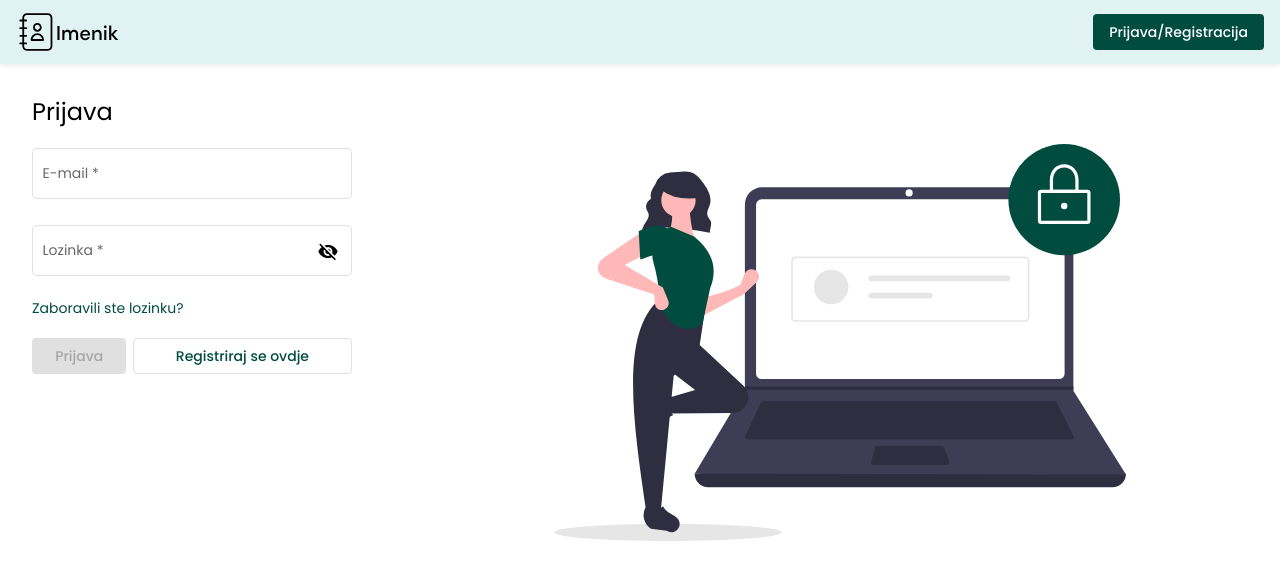
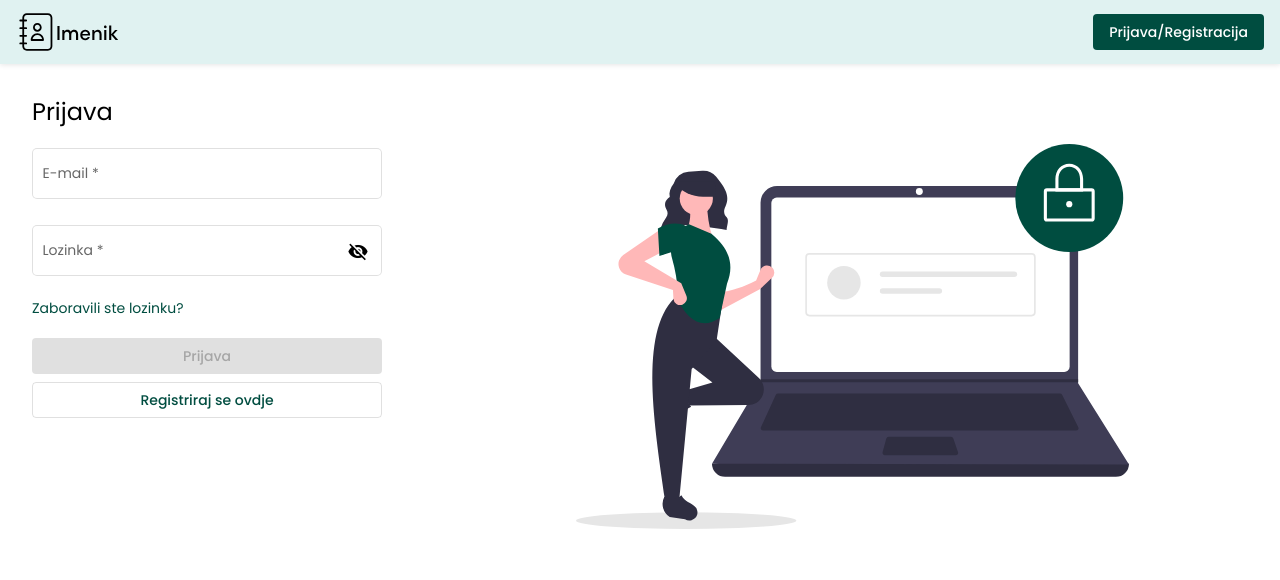
Before and after one commit to MartinaMilli/Imenik-Angular, an Angular app: page /auth in a window 1280 px wide. Shown: the top 580 px of the page. Built offline with nearby package versions, Linux system fonts and the light colour scheme.

Commit message:
Smanjeno korištenje media queries-a

```diff
--- a/src/app/components/auth/auth.component.css
+++ b/src/app/components/auth/auth.component.css
@@ -2,47 +2,29 @@
 
 .mat-form-field {
     width: 100%;
+    max-width: 21.875rem;
 }
+
+.auth-actions {
+    flex-wrap: wrap;
+    max-width: 21.875rem;
+}
+
 .auth-actions button {
     width: 100%;
     margin-top: .5rem;
 }
 
 /* IMAGE */
+.auth-image {
+    text-align: center;
+}
+
 img {
     width: 70%;
-}
-
-/* SPINNER */
-.spinner {
-    text-align: center;
-    margin: auto;
 }
 
 .forgotten-password {
     color: #004D40;
     cursor: pointer;
 }
-
-@media screen and (min-width: 768px) {
-    .auth-form {
-        flex: 0 1 25rem;
-        text-align: left;
-    }
-    .auth-image {
-        flex: 1;
-        margin-top: 0;
-        text-align: center;
-    }
-    .mat-form-field {
-        width: 80%;
-    }
-    .auth-actions {
-        width: 80%;
-        justify-content: space-between;
-    }
-    .auth-actions .mat-flat-button {
-        flex-basis: 40%;
-        margin-right: .4rem;
-    }
-}
--- a/src/app/components/home/home.component.css
+++ b/src/app/components/home/home.component.css
@@ -1,9 +1,10 @@
 .flex {
     margin-top: 2rem;
+    flex-wrap: wrap;
+    justify-content: space-evenly;
     align-items: center;
     padding: 2rem 2rem;
 }
-
 
 /* NASLOV */
 h1 {
@@ -13,25 +14,25 @@ h1 {
 
 .hero-title {
     text-align: center;
+    min-width: 40%;
 }
 
-
 /* IMAGE */
+.hero-image {
+    width: 90%;
+    max-width: 31.25rem;
+    margin-top: 2rem;
+}
 img {
     width: 100%;
 }
 
-.hero-image {
-    margin-top: 1rem;
-}
 
-@media screen and (min-width: 768px) {
+@media screen and (min-width: 1024px) {
     .hero-title {
-        flex: 0 1 25rem;
         text-align: left;
     }
     .hero-image {
-        flex: 1;
         margin-top: 0;
     }
 }
--- a/src/app/modules/contacts/components/edit-contact/edit-contact.component.css
+++ b/src/app/modules/contacts/components/edit-contact/edit-contact.component.css
@@ -1,15 +1,15 @@
 /* OBRAZAC ZA UREĐIVANJE KONTAKTA */
 .edit-image {
-    width: 50%;
+    max-width:  40%;
     margin-top: 4rem;
     text-align: center;
 }
+
 img {
     width: 90%;
 }
 
-@media screen and (min-width: 768px) {
-    .edit-form {
-        width: 50%;
-    }
+.edit-form {
+    width: 100%;
+    max-width: 43.75rem;
 }
--- a/src/app/modules/contacts/components/form/form.component.css
+++ b/src/app/modules/contacts/components/form/form.component.css
@@ -1,6 +1,6 @@
 /* OBRAZAC ZA PODATKE O KONTAKTU */
 .flex {
-    justify-content: flex-start;
+    flex-wrap: wrap;
 }
 
 button {
@@ -9,19 +9,19 @@ button {
 }
 mat-form-field {
     width: 100%;
-    margin-right: .5rem;
 }
 
-
 .phone {
-    display: flex;
+    width: 100%;
+    flex-wrap: nowrap;
+    justify-content: space-between;
 }
 .phone-select {
     width: 30%;
+    max-width: 6rem;
 }
 .phone-num {
-    margin-right: 0px;
-    width: 68%;
+    width: 69%;
 }
 
 .address {
@@ -30,77 +30,19 @@ mat-form-field {
 
 @media screen and (min-width: 768px) {
     button {
+        width: 11rem;
         margin-right: .5rem;
     }
-    mat-form-field {
-        width: 45%;
-    }
-    .phone-select {
-        width: 25%;
+
+    .phone {
+        justify-content: flex-start;
     }
     .phone-num {
-        width: 45%;
+        width: 11rem;
     }
-    button {
-        width: 35%
-    }
-}
-
-@media screen and (min-width: 1440px) {
     mat-form-field {
-        width: 35%;
-    }
-    .phone-select {
-        width: 15%;
-    }
-    .phone-num {
-        width: 35%;
-    }
-    button {
-        width: 25%
-    }
-}
-/*
-
-
-
-
-.phone-num {
-    width: 40%;
-}
-.form-group {
-    margin-top: .5rem;
-}
-.form-group:last-child {
-    margin-right: 0px;
-}
-
-
-
-} */
-
-
-/* MEDIA QUERIES */
-/* @media screen and (max-width: 767px){
-    mat-form-field {
-        width: 100%;
-    }
-    .phone-num {
-        margin-right: 0px;
-        width: 68%;
+        width: 11rem;
+        margin-right: .5rem;
     }
 
 }
-@media screen and (min-width: 768px) {
-    button {
-        margin-right: .5rem;
-    }
-}
-@media screen and (min-width: 1024px) {
-    .form-group {
-    width: 80%
-    }
-    .phone-select {
-        width: 20%;
-    }
-} */
--- a/src/app/modules/contacts/components/form/form.component.html
+++ b/src/app/modules/contacts/components/form/form.component.html
@@ -36,7 +36,7 @@
                 <mat-error *ngIf="form.get('email').hasError('email')">Upišite ispravnu e-mail adresu!</mat-error>
         </mat-form-field>
     </div>
-    <div class="phone form-group">
+    <div class="phone flex form-group">
         <mat-form-field appearance="outline" class="phone-select" color="accent">
             <mat-select
                 formControlName="phonePrefix">
--- a/src/app/modules/contacts/components/my-contacts/my-contacts.component.css
+++ b/src/app/modules/contacts/components/my-contacts/my-contacts.component.css
@@ -1,33 +1,46 @@
+
+.flex {
+    justify-content: space-between;
+}
 
 .filter-input {
     margin-top: .5rem;
     font-size: .7rem;
 }
 
+
+/* SLIKE */
+img {
+    width: 100%;
+}
+.contact-image {
+    max-width: 30%;
+    padding-right: 1rem;
+    margin-top: 5rem;
+}
+
+
+.icons {
+    text-align: center;
+}
+
 /* TABLICA S KONTAKTIMA */
 
 .contact-table{
         width: 100%;
+        max-width: 43.75rem;
 }
 
-@media screen and (min-width: 768px)  {
-    .contact-table {
-        width: 60%;
-    }
-    .contact-image {
-        flex: 1;
-        margin-top: 0;
-        text-align: center;
-    }
-}
+
 .mat-cell {
-    min-width: 100px;
+    min-width: 7.5rem;
     padding: .7rem;
 }
+
 .mat-table {
     display: block;
-    height: 300px;
-    overflow-y: auto;
+    height: fit-content;
+    overflow-y: hidden;
     overflow-x: auto;
     border: solid 1px rgba(0, 0, 0, 0.1);
 }
@@ -50,23 +63,3 @@
 ::ng-deep .mat-paginator-range-label {
     margin: 0 32px 0 0!important;
 }
-
-/* SLIKE */
-.image {
-    margin-left: 2rem;
-    margin-top: 5rem;
-}
-img {
-    width: 80%;
-}
-
-.icons {
-    text-align: center;
-}
-
-
-@media screen and (min-width: 1440px) {
-    .mat-cell {
-        min-width: 130px;
-    }
-}
--- a/src/app/modules/contacts/components/my-contacts/my-contacts.component.html
+++ b/src/app/modules/contacts/components/my-contacts/my-contacts.component.html
@@ -45,7 +45,7 @@
             <tr mat-row *matRowDef="let row; columns: displayedColumns;"></tr>
         </table>
         <div class="paginator">
-            <mat-paginator [style.visibility]="(dataSource.data.length === 0 || isFetching) ? 'hidden': 'visible'" [pageSizeOptions]="[5, 10, 20]" showFirstLastButtons color="accent"></mat-paginator>
+            <mat-paginator [style.visibility]="(dataSource.data.length === 0 || isFetching) ? 'hidden': 'visible'" [pageSizeOptions]="[5, 8]" showFirstLastButtons color="accent"></mat-paginator>
         </div>
 
     </div>
--- a/src/app/modules/contacts/components/new-contact/new-contact.component.css
+++ b/src/app/modules/contacts/components/new-contact/new-contact.component.css
@@ -1,15 +1,13 @@
 /* OBRAZAC ZA NOVI KONTAKT */
-.new-contact-image {
-    width: 50%;
-    margin-top: 4rem;
-    text-align: center;
+.new-contact-form {
+    width: 100%;
+    max-width: 100rem;
 }
 img {
     width: 80%;
 }
-
-@media screen and (min-width: 768px) {
-    .new-contact-form {
-        width: 50%;
-    }
+.new-contact-image {
+    max-width:  40%;
+    margin-top: 4rem;
+    text-align: center;
 }
--- a/src/styles.css
+++ b/src/styles.css
@@ -22,12 +22,16 @@ h1 {
     padding: 2rem 2rem;
 }
 
-@media screen and (min-width: 768px) {
+.flex {
+    display: flex;
+}
+
+/* @media screen and (min-width: 768px) {
     .flex {
         display: flex;
         justify-content: space-evenly;
     }
-}
+} */
 
 
 /* KOMPONENTE */
```
Also changed, not shown: src/app/components/auth/auth.component.html (line endings or trailing spaces).
